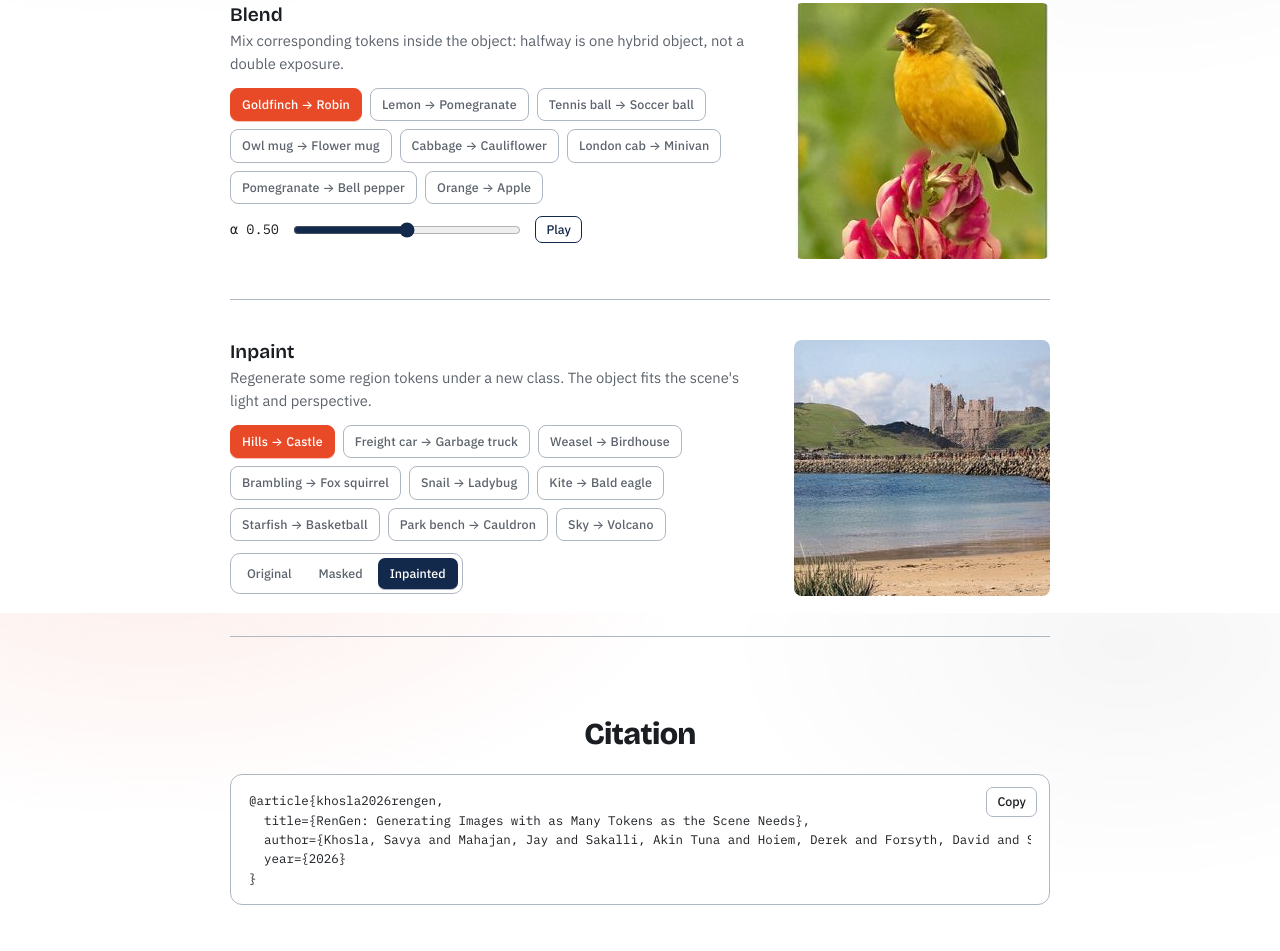
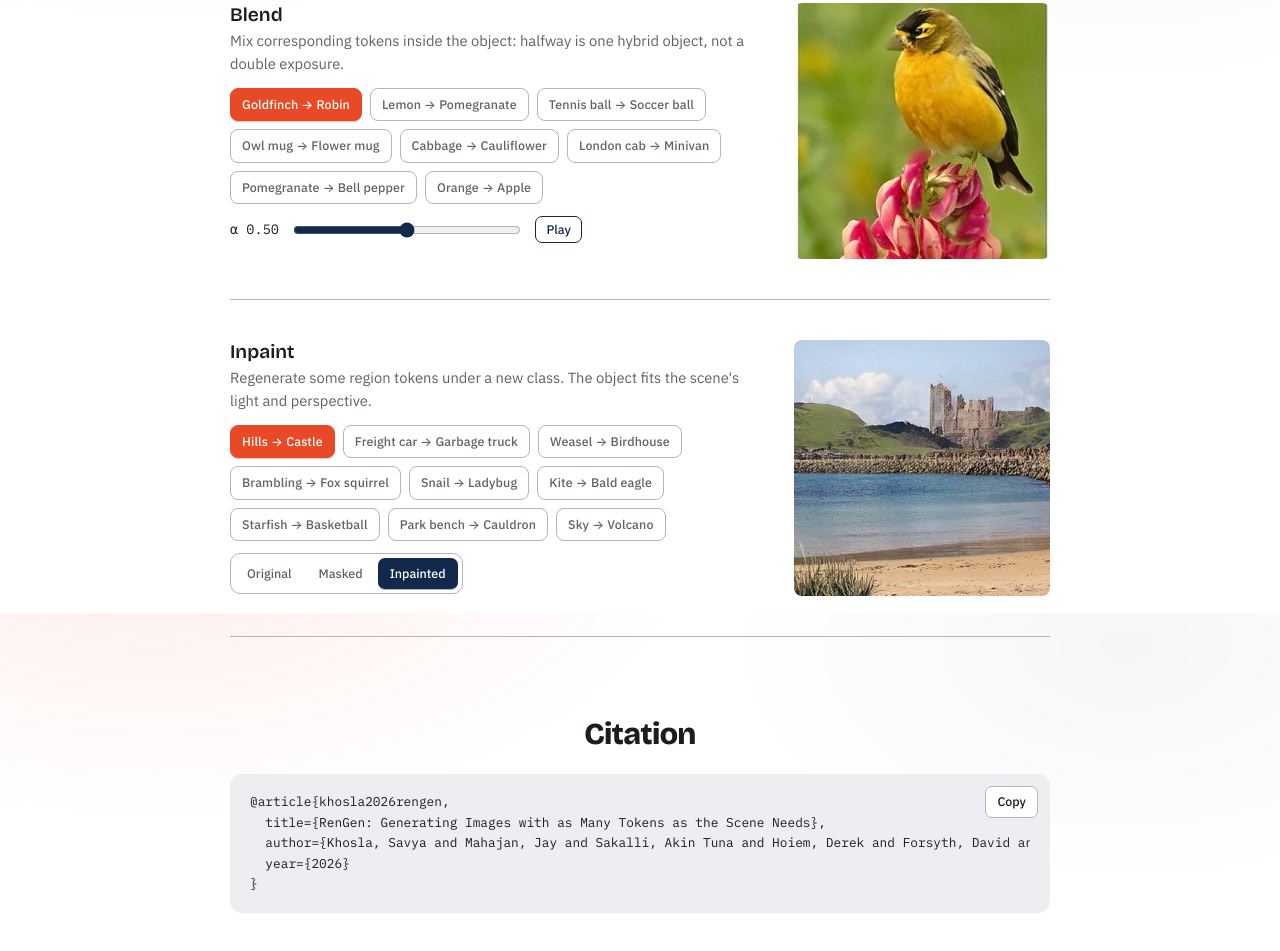
Before and after one commit to RenGen2026/RenGen2026.github.io, a plain HTML site: page index.html in a window 1280 px wide. Shown: the part 2587-3538 px from the top of the page. Drawn offline with nearby package versions, Linux system fonts and the light colour scheme.

```diff
--- a/index.html
+++ b/index.html
@@ -374,21 +374,28 @@ input[type=range] { flex: 1 1 120px; accent-color: var(--act); min-width: 0; }
   margin-inline: auto; text-align: center; justify-items: center;
 }
 .cite-box {
-  background: var(--surface); border: 1px solid var(--line); border-radius: 12px;
-  padding: 16px 18px; position: relative;
   max-width: 820px; margin-inline: auto; text-align: left;
+  position: relative;
+  border: 0; border-radius: 12px;
+  background: color-mix(in srgb, var(--stage) 35%, #fff);
+  padding: 18px 20px;
 }
 .cite-box pre {
-  margin: 0; overflow-x: auto; font-family: var(--font-mono); font-size: 0.78rem;
-  line-height: 1.55; white-space: pre; color: var(--ink); text-align: left;
+  margin: 0; padding-right: 4.5rem; overflow-x: auto;
+  font-family: var(--font-mono); font-size: 0.8rem;
+  line-height: 1.6; white-space: pre; color: var(--ink); text-align: left;
 }
 .copy-btn {
   position: absolute; top: 12px; right: 12px;
   font: inherit; font-size: 0.78rem; font-weight: 500;
-  border: 1px solid var(--line); background: var(--bg); color: var(--ink);
-  border-radius: 7px; padding: 4px 10px; cursor: pointer;
+  border: 1px solid var(--line); background: #fff; color: var(--ink);
+  border-radius: 7px; padding: 5px 11px; cursor: pointer;
+  transition: border-color 0.18s ease, color 0.18s ease;
 }
 .copy-btn:hover { border-color: var(--act); color: var(--act); }
+.copy-btn.is-copied {
+  border-color: var(--cell); color: var(--cell); background: #fff;
+}
 
 /* Footer spacer */
 footer {
@@ -656,7 +663,8 @@ document.getElementById('copyCite').addEventListener('click', async (e) => {
   try {
     await navigator.clipboard.writeText(document.getElementById('bibtex').textContent);
     btn.textContent = 'Copied';
-    setTimeout(() => { btn.textContent = 'Copy'; }, 1600);
+    btn.classList.add('is-copied');
+    setTimeout(() => { btn.textContent = 'Copy'; btn.classList.remove('is-copied'); }, 1600);
   } catch {
     btn.textContent = 'Select & copy';
   }
```
